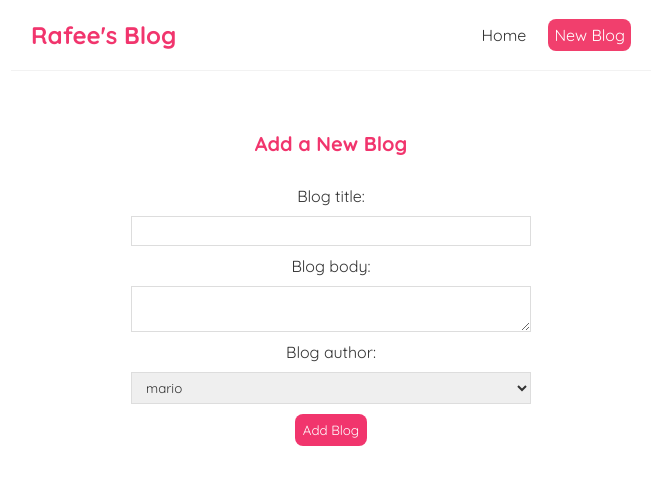
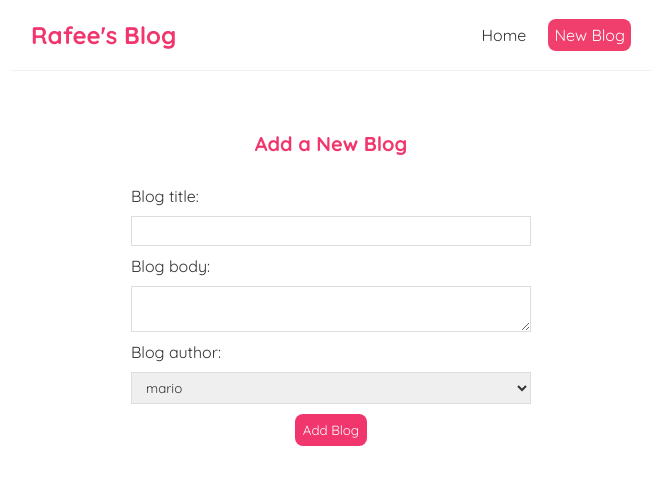
Before and after one commit to yeasinrafee/mini-blog-react, a React (Create React App) app in the folder mini-blog/: page /create in a window 1280 px wide. Shown: the top 484 px of the page, without its empty margins (309-971 px from the left). Built offline with nearby package versions, Linux system fonts and the light colour scheme.

Commit message:
event submitted

```diff
--- a/mini-blog/src/Create.js
+++ b/mini-blog/src/Create.js
@@ -4,24 +4,30 @@ const Create = () => {
     const [title, setTitle] = useState('');
     const [body, setBody] = useState('');
     const [author, setAuthor] = useState('mario');
+
+    const handleSubmit = (e) =>{
+        e.preventDefault();
+        const blog = {title, body, author};
+    }
+
     return (
         <div className="create">
             <h2>Add a New Blog</h2>
-            <form>
-                <lebel>Blog title: </lebel>
+            <form onSubmit={handleSubmit}>
+                <label>Blog title: </label>
                 <input
                     type='text'
                     required
                     value = {title}
                     onChange= {e => setTitle(e.target.value)}
                 />
-                <lebel>Blog body: </lebel>
+                <label>Blog body: </label>
                 <textarea
                     required
                     value = {body}
                     onChange= {e => setBody(e.target.value)}
                 ></textarea>
-                <lebel>Blog author: </lebel>
+                <label>Blog author: </label>
                 <select
                     value = {author}
                     onChange = {e => setAuthor(e.target.value)}
```
